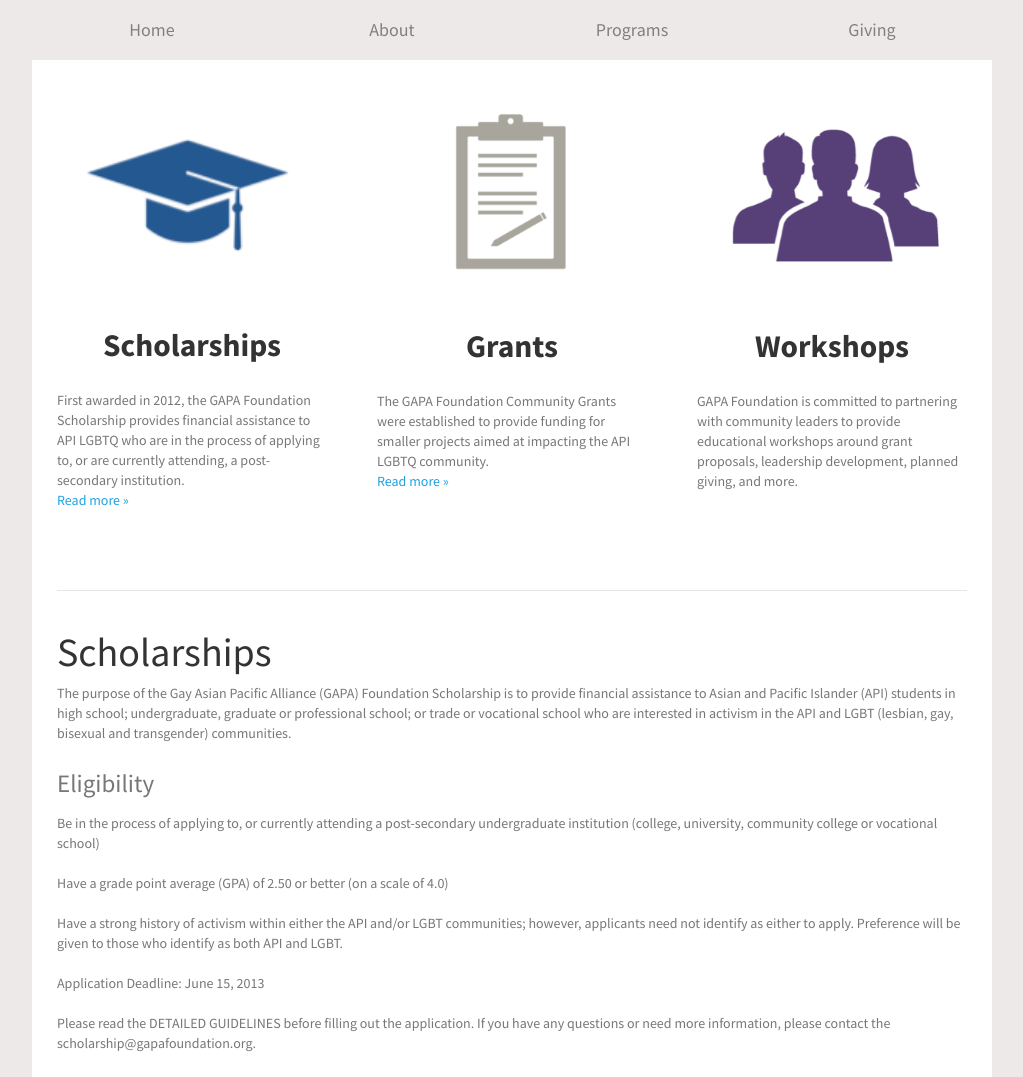
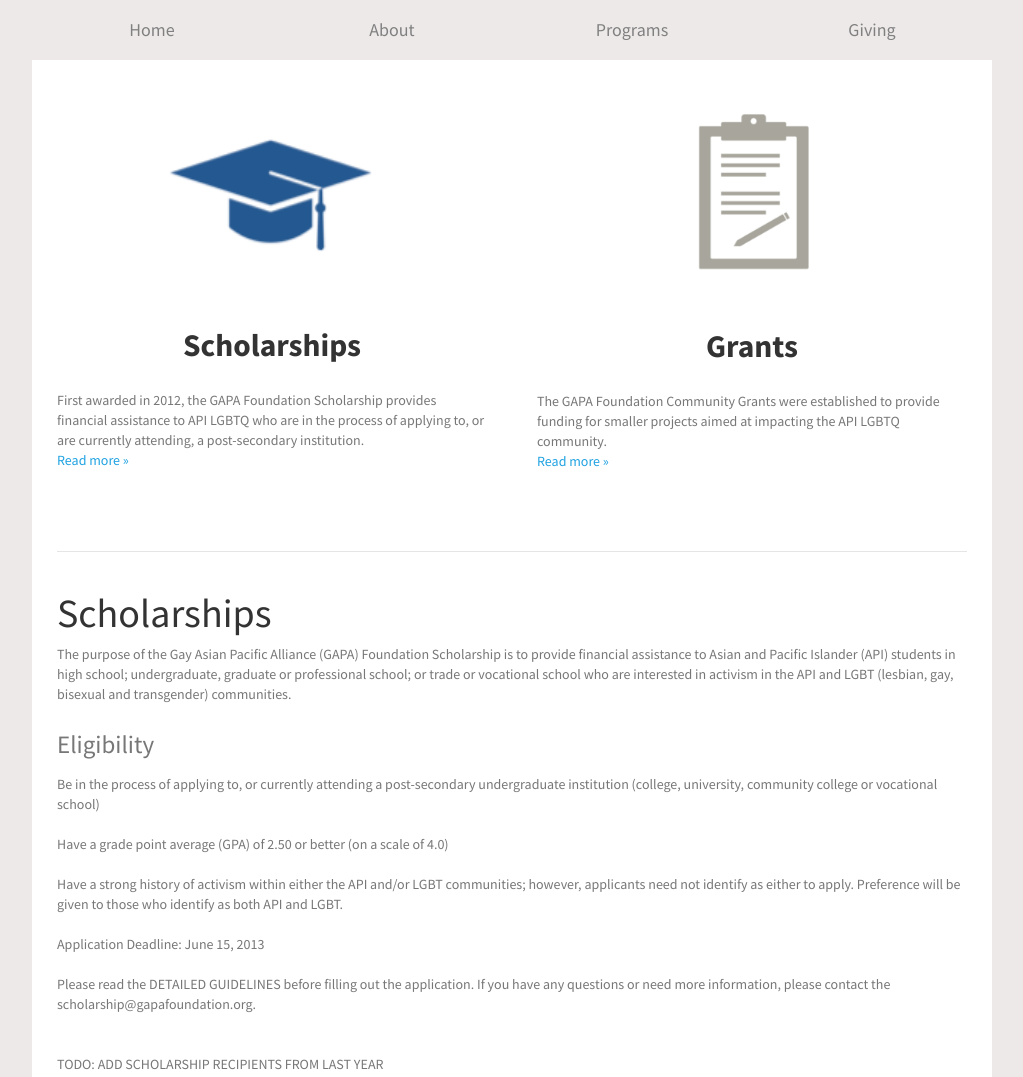
Before and after one commit to chuckchucks/chuckchucks.github.io, a plain HTML site: page programs.html in a window 1280 px wide. Shown: the top 1077 px of the page, without its empty margins (128-1151 px from the left). Drawn offline with Linux system fonts and the light colour scheme.

Commit message:
removed workshops

```diff
--- a/css/style.css
+++ b/css/style.css
@@ -105,7 +105,7 @@ p {
 
 .box {
     float: left;
-    width: 33.3333333333%;
+    width: 50%;
 }
 
 .box h2 {
@@ -119,6 +119,9 @@ p {
 }
 
 .box-image {
+    margin-left: auto;
+    margin-right: auto;
+
     display: block;
     width: 310px;
     padding: 2px;
--- a/programs.html
+++ b/programs.html
@@ -36,11 +36,6 @@
 					<div class ="box-text"><p>The GAPA Foundation Community Grants were established to provide funding for smaller projects aimed at impacting the API LGBTQ community.</p><a href="#grants" class="anchorLink">Read more &raquo;</a></div>
 				</div>
 
-				<div class="box">
-					<a href="#"><img class="box-image" src="images/group.jpg" alt="homebox3-image"></a>
-					<h2>Workshops</h2>
-					<div class ="box-text"><p>GAPA Foundation is committed to partnering with community leaders to provide educational workshops around grant proposals, leadership development, planned giving, and more.</p></div>
-				</div>
 			</div>
 			<br><br><br>
 			<div class="content-programs">
```
